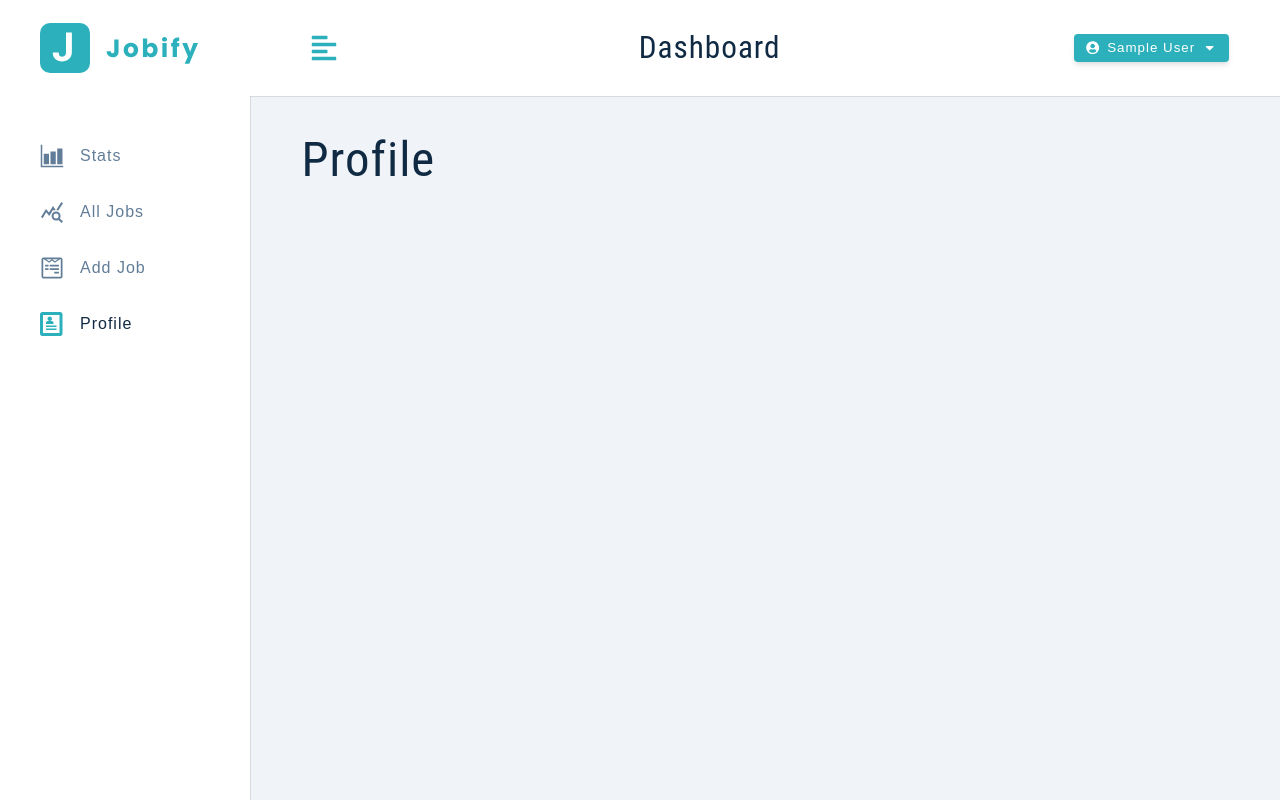
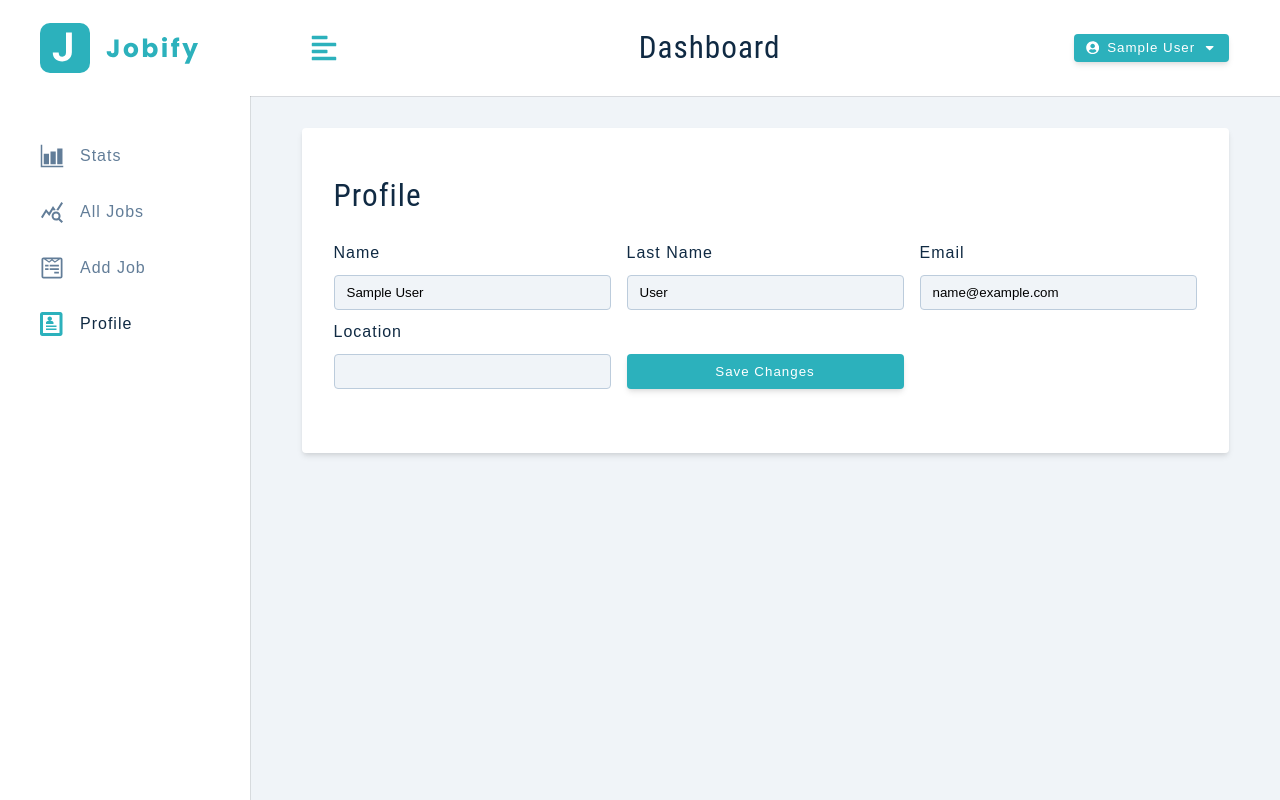
Before and after one commit to farrukh1212cs/Jobify-MERN, a React (Create React App) app in the folder client/: page /profile in a window 1280 px wide. Built offline with nearby package versions, Linux system fonts and the light colour scheme; sample sign-in values are in the browser's storage.

Commit message:
27 - Profile Page
001 Profile Page - Intro
002 Profile Page - Complete

```diff
--- a/client/src/context/appContext.js
+++ b/client/src/context/appContext.js
@@ -127,11 +127,14 @@
   removeUserFromLocalStorage( )
 };
 
+const updateUser = async (currentUser) =>{
+  console.log(currentUser);
+}
   return (
     <AppContext.Provider
       value={{
         ...state,displayAlert,registerUser,loginUser,setupUser
-        ,toggleSidebar,logoutUser
+        ,toggleSidebar,logoutUser,updateUser
       }}
     >
       {children}
--- a/client/src/pages/dashboard/Profile.js
+++ b/client/src/pages/dashboard/Profile.js
@@ -1,5 +1,63 @@
-const Profile = ()=>{
-    return (<h1>Profile</h1>)
+import { useState } from 'react'
+import { FormRow, Alert } from '../../components'
+import { useAppContext } from '../../context/appContext'
+import Wrapper from '../../assets/wrappers/DashboardFormPage'
+const Profile = () => {
+  const { user, showAlert, displayAlert, updateUser, isLoading } =
+    useAppContext()
+
+  const [name, setName] = useState(user?.name)
+  const [email, setEmail] = useState(user?.email)
+  const [lastName, setLastName] = useState(user?.lastName)
+  const [location, setLocation] = useState(user?.location)
+
+  const handleSubmit = (e) => {
+    e.preventDefault()
+    if (!name || !email || !lastName || !location) {
+      displayAlert()
+      return
+    }
+    updateUser({ name, email, lastName, location })
+  }
+
+  return (
+    <Wrapper>
+      <form className='form' onSubmit={handleSubmit}>
+        <h3>profile</h3>
+        {showAlert && <Alert />}
+        <div className='form-center'>
+          <FormRow
+            type='text'
+            name='name'
+            value={name}
+            handleChange={(e) => setName(e.target.value)}
+          />
+          <FormRow
+            type='text'
+            labelText='last name'
+            name='lastName'
+            value={lastName}
+            handleChange={(e) => setLastName(e.target.value)}
+          />
+          <FormRow
+            type='email'
+            name='email'
+            value={email}
+            handleChange={(e) => setEmail(e.target.value)}
+          />
+          <FormRow
+            type='text'
+            name='location'
+            value={location}
+            handleChange={(e) => setLocation(e.target.value)}
+          />
+          <button className='btn btn-block' type='submit' disabled={isLoading}>
+            {isLoading ? 'Please Wait...' : 'save changes'}
+          </button>
+        </div>
+      </form>
+    </Wrapper>
+  )
 }
 
 export default Profile
```
Also changed, not shown: client/src/components/Navbar.js (line endings or trailing spaces).
